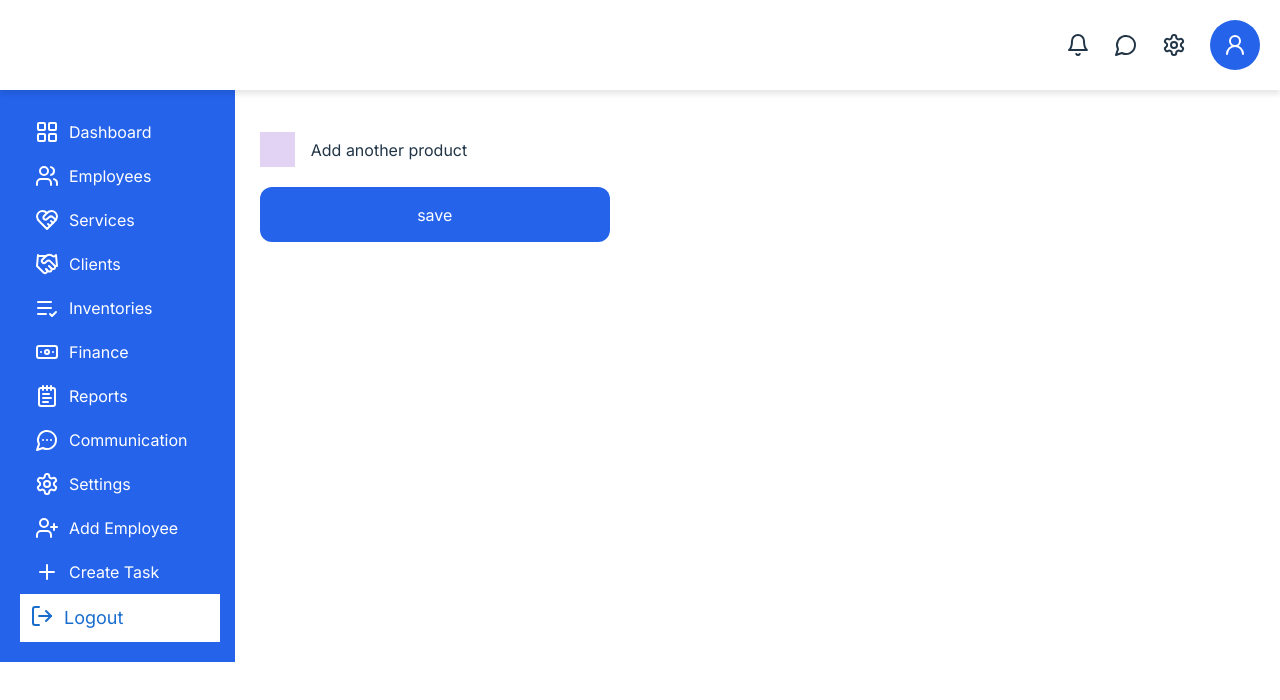
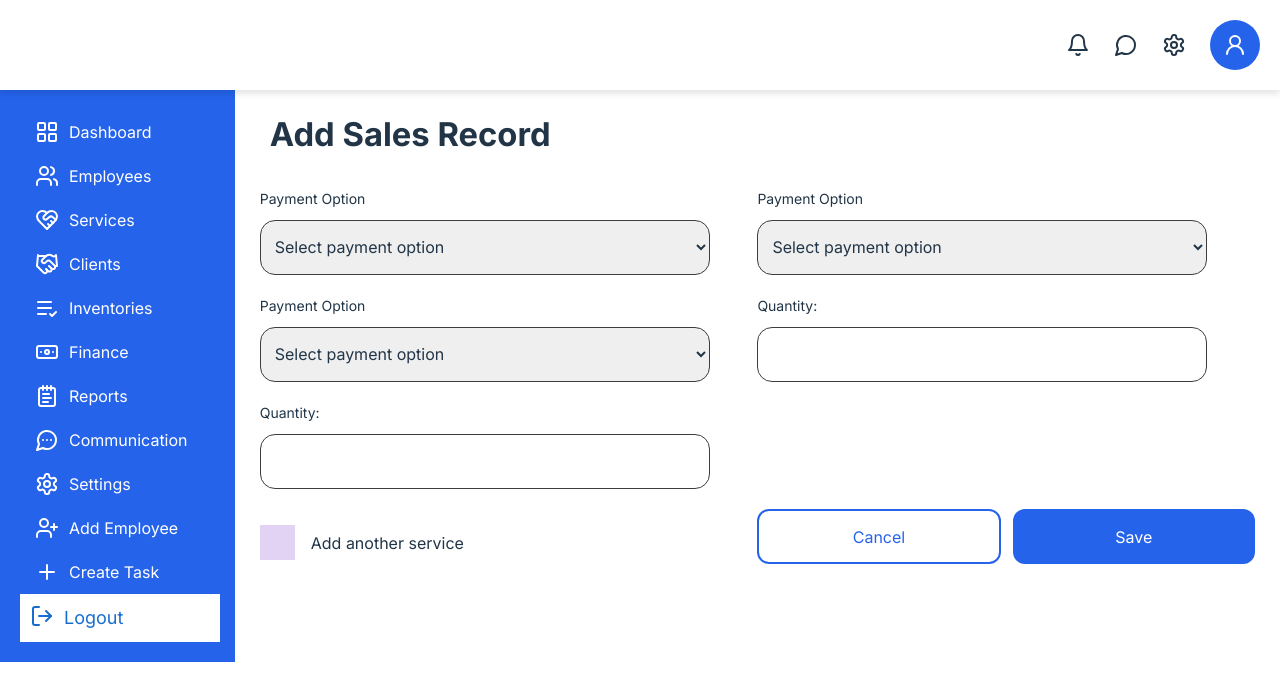
Before and after one commit to Skilltop-Empire1/FE-SERVICE, a React (Vite) app: page /app/addServices in a window 1280 px wide. Shown: the top 700 px of the page. Built offline with nearby package versions, Linux system fonts and the light colour scheme; the HTML template or start-up script is replaced by a standard one.

Commit message:
Add modal added for reusability

```diff
--- a/src/features/navbar/SideNav.jsx
+++ b/src/features/navbar/SideNav.jsx
@@ -1,4 +1,4 @@
-import { NavLink } from 'react-router'
+import { NavLink } from 'react-router-dom'
 import {
   Users,
   Settings,
--- a/src/features/reusables/AddModal.jsx
+++ b/src/features/reusables/AddModal.jsx
@@ -1,26 +1,43 @@
 import React from 'react'
 import style from './addmodalStyle.module.css'
+import FilledButton from './Buttons/FilledButton'
+import OutlinedButton from './Buttons/OutlinedButton'
 
-const AddModal = () => {
+const AddModal = ({header, formContent, close, submit, addAnother, anotherContent}) => {
   return (
-    <div>
+    <div className={style.body}>
+
+      <div className={style.top}>
+        <h2 className={style.title}>{header}</h2>
+      </div>
+
+
+       <form action="" >
+
+        {/* form content passed as a prop */}
+        <div className={style.form}>
+          {formContent}
+        </div>
+
+        {/* button and checkbox to add another */}
+        <div className='grid-cols-2 grid'>
             <div className="mt-8 flex items-center gap-4">
                   <input
                     type="checkbox"
                     name="check"
                   //   checked={addAnother}
-              onChange={(e) => setAddAnother(e.target.checked)}
+                    onChange={addAnother}
                     className={`${style.check} flex items-center justify-center`}
                   />
-            <label htmlFor="check">Add another product</label>
+                  <label htmlFor="check">{anotherContent}</label>
                 </div>
 
-          <div className="mt-5">
-            <button type="submit" className={style.submit} >
-              {/* {isLoading ? 'Saving...' : saveMessage ? 'Saved' : 'Save product'} */}
-              save
-            </button>
+                <div className="mt-5 flex gap-3">
+                  <OutlinedButton content={'Cancel'} performAction={close}/>
+                  <FilledButton content={'Save'} performAction={submit}/>
                 </div>
+        </div>
+       </form>
     </div>
   )
 }
--- /dev/null
+++ b/src/features/reusables/Buttons/FilledButton.jsx
@@ -0,0 +1,11 @@
+import React from 'react'
+
+const FilledButton = ({content, performAction}) => {
+  return (
+    <div onClick={performAction} className='w-[300px] h-[55px] bg-[#2563EB] text-white flex justify-center items-center rounded-[12px] cursor-pointer'>
+        {content}
+    </div>
+  )
+}
+
+export default FilledButton
--- /dev/null
+++ b/src/features/reusables/Buttons/OutlinedButton.jsx
@@ -0,0 +1,11 @@
+import React from 'react'
+
+const OutlinedButton = ({content, performAction}) => {
+  return (
+    <div onClick={performAction} className='w-[300px] h-[55px]  border-[#2563EB] border-[2px] text-[#2563EB] flex justify-center items-center rounded-[12px] cursor-pointer'>
+        {content}
+    </div>
+  )
+}
+
+export default OutlinedButton
--- a/src/features/reusables/addmodalStyle.module.css
+++ b/src/features/reusables/addmodalStyle.module.css
@@ -15,12 +15,8 @@
     grid-template-columns: 2fr 2fr;
   }
 
-  .cont {
-    display: flex;
-    flex-direction: column;
-  }
 
-  .label {
+  .form div label {
     font-family: Inter;
     font-size: 14px;
     font-weight: 400;
@@ -29,7 +25,21 @@
     margin: 20px 0 10px 0;
   }
 
-  .input {
+.form div input {
+    width: 450px;
+    /* background: #f4f3f3; */
+    height: 55px;
+    border-radius: 15px;
+    border: 1px solid #3D3D3D;
+    padding: 5px 10px;
+  }
+
+  .form div {
+    display: flex;
+    flex-direction: column;
+  }
+
+  .form div select {
     width: 450px;
     /* background: #f4f3f3; */
     height: 55px;
--- a/src/layouts/appLayout/AppLayout.jsx
+++ b/src/layouts/appLayout/AppLayout.jsx
@@ -1,6 +1,6 @@
 import TopBar from '../../features/topBar/TopBar'
 import SideNav from '../../features/navbar/SideNav'
-import { Outlet } from 'react-router'
+import { Outlet } from 'react-router-dom'
 
 import styles from './AppLayout.module.css'
 
--- a/src/pages/addService/AddService.jsx
+++ b/src/pages/addService/AddService.jsx
@@ -1,10 +1,78 @@
 import React from 'react'
 import AddModal from '../../features/reusables/AddModal'
+import { useNavigate } from 'react-router'
 
 const AddService = () => {
+  const navigate = useNavigate()
+
+  const goBack = () => [
+    navigate('/app/Services')
+  ]
+
+  const formContent =
+  <>
+    <div >
+            <label >Payment Option</label>
+            <select
+              required
+            >
+              <option value="">Select payment option</option>
+              <option value="full">Full Payment</option>
+              <option value="part_payment">Part Payment</option>
+              <option value="credit">Credit Sales</option>
+            </select>
+          </div>
+          <div>
+            <label>Payment Option</label>
+            <select
+
+              required
+            >
+              <option value="">Select payment option</option>
+              <option value="full">Full Payment</option>
+              <option value="part_payment">Part Payment</option>
+              <option value="credit">Credit Sales</option>
+            </select>
+          </div>
+          <div >
+            <label>Payment Option</label>
+            <select
+              required
+            >
+              <option value="">Select payment option</option>
+              <option value="full">Full Payment</option>
+              <option value="part_payment">Part Payment</option>
+              <option value="credit">Credit Sales</option>
+            </select>
+          </div>
+          <div >
+            <label >Quantity:</label>
+            <input
+              type="number"
+              required
+            />
+          </div>
+          <div >
+            <label >Quantity:</label>
+            <input
+              type="number"
+              required
+            />
+          </div>
+  </>
+
+
+
   return (
     <div>
-        <AddModal/>
+        {/* use the addAnother to implement the logic to remain on the page if checked */}
+        <AddModal
+          header={'Add Sales Record'}
+          formContent={formContent}
+          close={goBack}
+          anotherContent={'Add another service'}
+
+        />
     </div>
   )
 }
```
Lines whose indentation alone changed are shown as unchanged.
